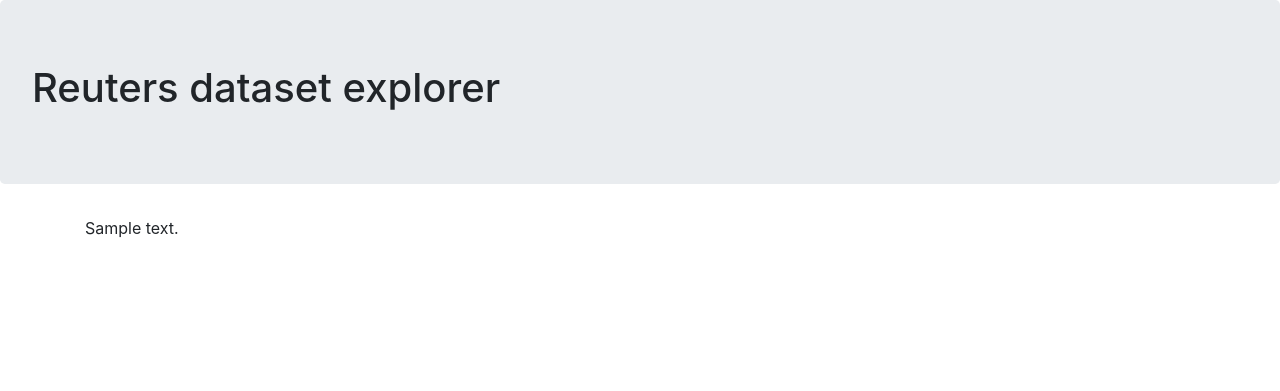
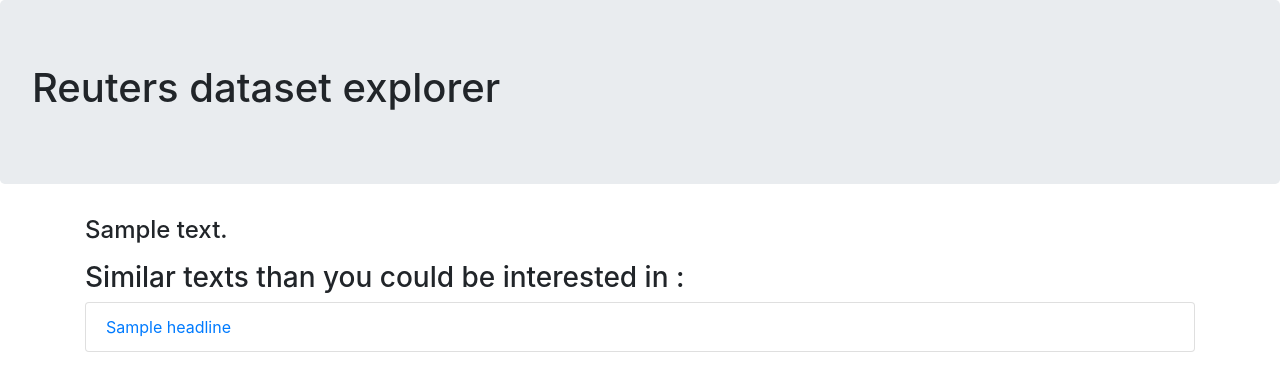
Before and after one commit to percevalw/reuters-explorer-website, a Flask app: template templates/show.html in a window 1280 px wide. Shown: the top 391 px of the page. Run offline with Flask 2, Linux system fonts and the light colour scheme; the template is opened without the code that fills it: most values are stand-ins (such as "Sample title", 1, 10 or a date in 2020); parts of the project's set-up code (start-up, migrations or seed data) failed here and were passed over; some libraries are stand-ins or nearby versions.

Commit message:
added reading recommendations

```diff
--- a/app.py
+++ b/app.py
@@ -1,34 +1,61 @@
-from flask import Flask, render_template, request
+from flask import Flask, render_template, request, redirect
 from nltk.corpus import reuters
 import nltk
 import os
 import pickle
+import numpy as np
 
 HEADLINES_PATH = "data/headlines.pkl"
+REPRESENTATIONS_PATH = "data/model-20171214-121501-representations.pkl"
 
 headlines = {}
+representations = None
+fileids = None
 app = Flask(__name__)
 
 @app.route('/')
-def show_category_form():
+def show_index():
     return render_template("index.html", reuters=reuters)
 
+@app.route('/choose', methods=['POST'])
+def redirect_after_category_choose():
+    category = request.form.get("category")
+    return redirect("/category/{}".format(category))
 
-@app.route('/choose', methods=['POST'])
-def show_text_form():
-    category = request.form.get("category")
-    category_headlines = {fileid: headlines[fileid] for fileid in reuters.fileids(category)}
+@app.route('/category/<category>', methods=['GET'])
+def show_category(category):
+    category_headlines = {fileid.replace('/', '_'): headlines[fileid] for fileid in reuters.fileids(category)}
     return render_template("choose.html", headlines=category_headlines)
 
 
 @app.route('/show', methods=['POST'])
-def show_text():
+def redirect_after_text_choose():
     fileid = request.form.get("fileid")
-    text = reuters.raw(fileid)
-    return render_template("show.html", text=text)
+    return redirect("/text/{}".format(fileid))
+
+
+@app.route('/text/<fileid>', methods=['GET'])
+def show_text(fileid):
+    real_fileid = fileid.replace('_', '/')
+    text = reuters.raw(real_fileid)
+    similar_fileids = get_similar_texts(real_fileid)
+    similar_texts = [(f.replace('/', '_'), headlines[f]) for f in similar_fileids]
+    return render_template("show.html", text=text, similar_texts=similar_texts)
+
+
+def get_similar_texts(fileid, count=3):
+    """Get similar texts to `fileid` using norm 2 in the document representation space"""
+    i = np.where(fileids == fileid)[0][0]
+    dists = distance(representations, representations[i:i+1])
+    similar_i = np.argpartition(dists[0], count+1)[0:count+1]
+    # remove the given text from the similar recommendations
+    similar_fileids = [fileids[j] for j in similar_i if i != j]
+    return similar_fileids
 
 
 def main():
+    global representations, fileids
+
     data_dir = os.path.join(os.getcwd(), "data")
     nltk.data.path.insert(0, data_dir)
 
@@ -42,9 +69,24 @@
             headlines[fileid] = reuters.raw(fileid).split('\n', maxsplit=1)[0]
         pickle.dump(headlines, open(HEADLINES_PATH, "wb"))
 
+    # Load the documents informations (continuous vector repr, etc)
+    (representations, fileids) = pickle.load(open(REPRESENTATIONS_PATH, "rb"))
+
+    print(get_similar_texts("test/19892"))
+
     # Start the app
     port = int(os.environ.get("PORT", 33507))
     app.run(host='0.0.0.0', port=port)
 
+
+def distance(a1, a2, norm_ord=2):
+    """Distance, using norm `ord`(2, 3, inf, ...), between all
+    N points of `a1` and M points of `a2` resulting in a N*M distance matrix"""
+    dim = a1.shape[-1]
+    assert dim == a2.shape[-1] # same dim of points of a1 and a2
+    diff = a1.reshape(1, -1, dim) - a2.reshape(-1, 1, dim)
+    distances = np.linalg.norm(diff, ord=norm_ord, axis=2)
+    return distances
+
 if __name__ == "__main__":
     main()
--- a/requirements.txt
+++ b/requirements.txt
@@ -1,2 +1,3 @@
 flask==0.11.1
 nltk==3.2.5
+numpy==1.13.3
--- a/templates/show.html
+++ b/templates/show.html
@@ -8,6 +8,14 @@
         <h1>Reuters dataset explorer</h1>
     </div>
     <div class="container">
-        <p>{{ text.replace('\n', '<br/>') | safe }}</p>
+        <h4>{{text.split('\n', maxsplit=1)[0] | safe}}</h4>
+        <p>{{ text.split('\n', maxsplit=1)[1].replace('\n', '<br/>') | safe }}</p>
+        <h3>Similar texts than you could be interested in :</h3>
+        <ul class="list-group">
+            {% for fileid_url, headline in similar_texts %}
+                <li class="list-group-item"><a href="{{fileid_url}}">{{headline | safe}}</a></li>
+            {% endfor %}
+        </ul>
+    </div>
     </div>
 </body>
```
Also changed, not shown: 1 other file.
